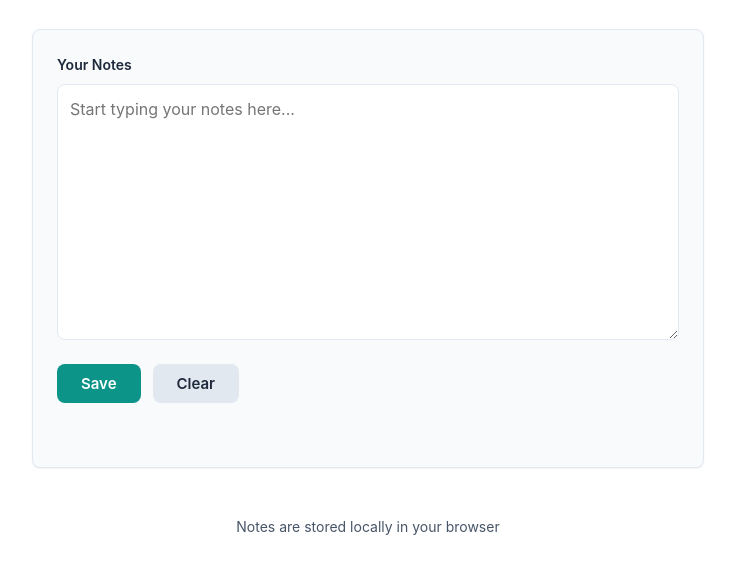
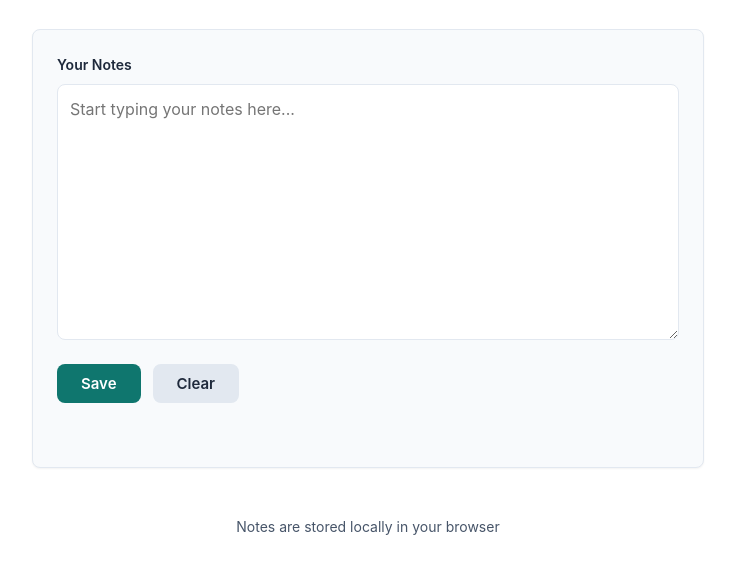
Before and after one commit to lyndawood/testing, a website: page index.html in a window 1280 px wide. Shown: the part 125-698 px from the top of the page, without its empty margins (272-1007 px from the left). Drawn offline with Linux system fonts and the light colour scheme.

Commit message:
Fix color contrast on Save button
Darken teal primary color from #0d9488 to #0f766e to improve contrast ratio with white text on the Save button. Also adjust hover state to #115e59 for consistency.

```diff
--- a/index.html
+++ b/index.html
@@ -6,8 +6,8 @@
   <title>Quick Notes</title>
   <style>
     :root {
-      --color-primary: #0d9488;
-      --color-primary-dark: #0f766e;
+      --color-primary: #0f766e;
+      --color-primary-dark: #115e59;
       --color-bg: #ffffff;
       --color-surface: #f8fafc;
       --color-border: #e2e8f0;
```
